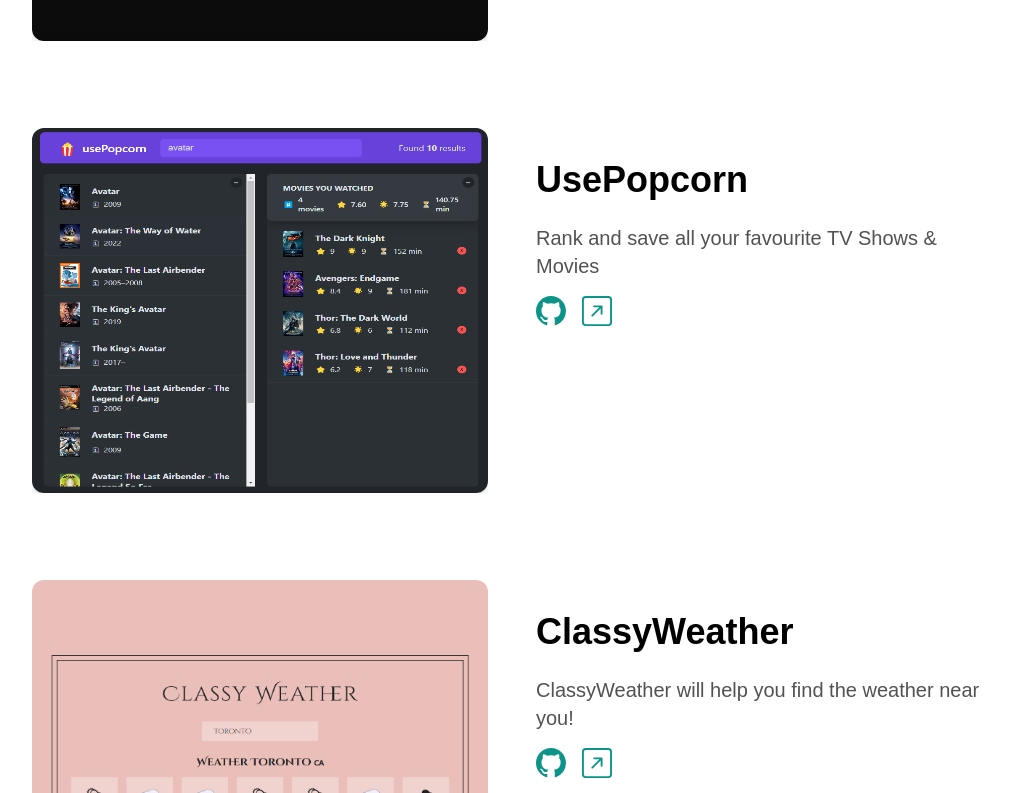
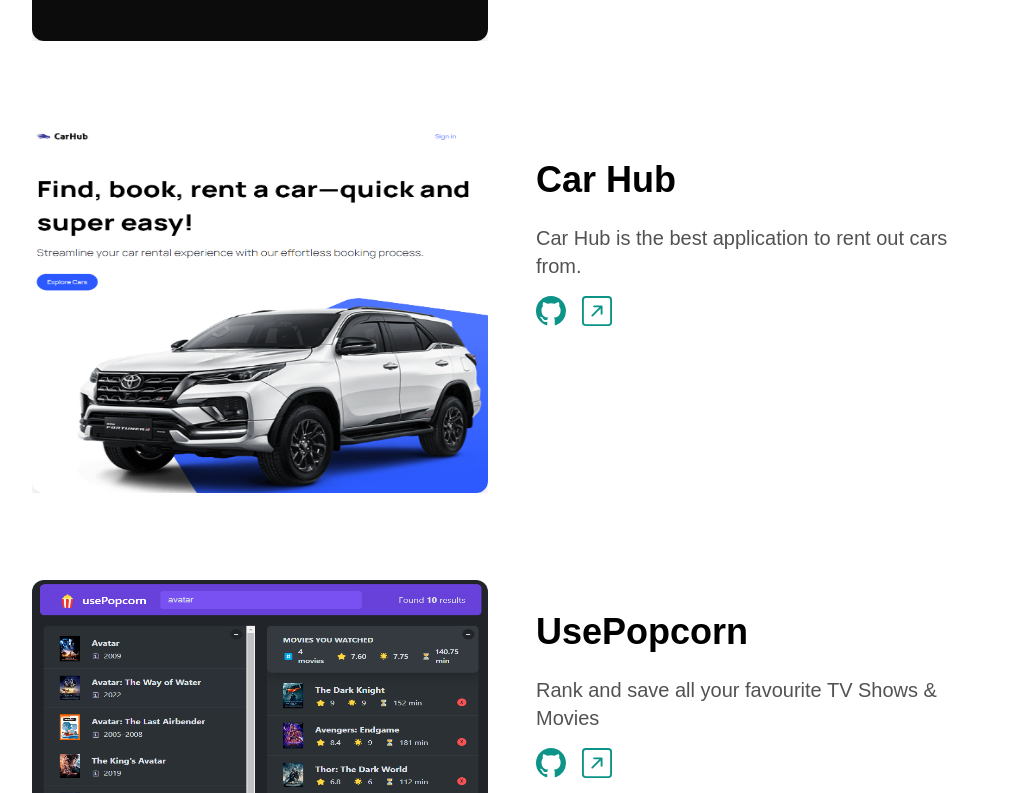
Before and after one commit to pravinemani5545/portfolio, a Next.js app: page / in a window 1280 px wide. Shown: the part 2867-3660 px from the top of the page, without its empty margins (128-1138 px from the left). Built offline with nearby package versions, Linux system fonts and the light colour scheme.

Commit message:
initial commit

```diff
--- a/pages/index.js
+++ b/pages/index.js
@@ -29,6 +29,13 @@
     image: '/gericht.png',
     github: 'https://github.com/pravinemani5545/gericht',
     link: 'https://gericht-pravinemani5545.vercel.app/',
+  },
+  {
+    name: 'Car Hub',
+    description: 'Car Hub is the best application to rent out cars from.',
+    image: '/carHub.png',
+    github: 'https://github.com/pravinemani5545/CarRents',
+    link: 'https://car-rents-pravinemani5545.vercel.app/',
   },
   {
     name: 'UsePopcorn',
```
Also changed, not shown: public/carHub.png (added).
